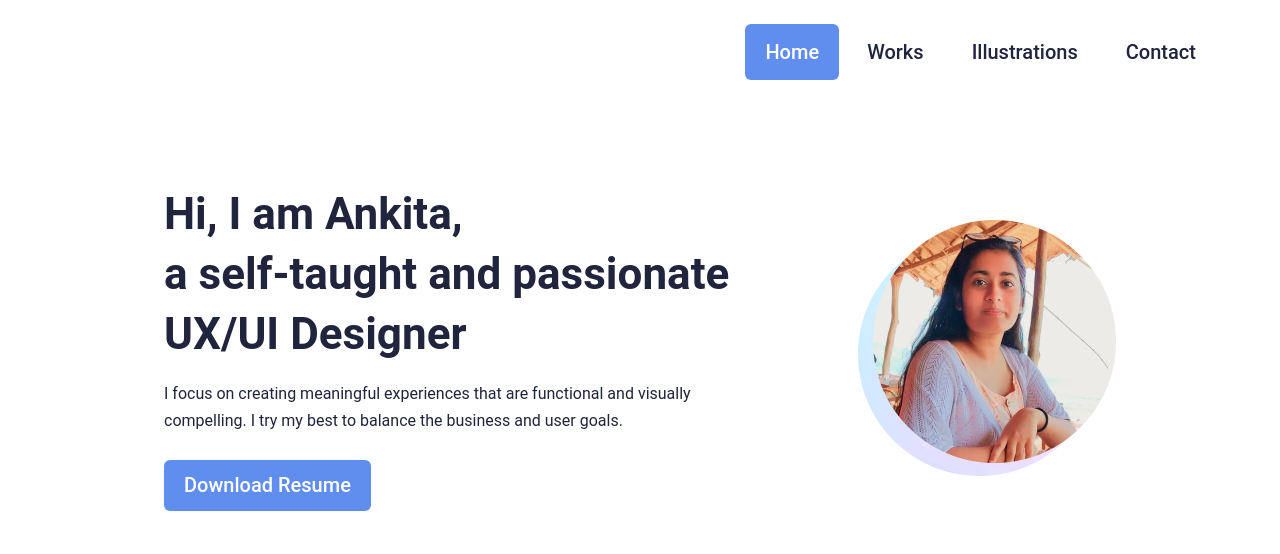
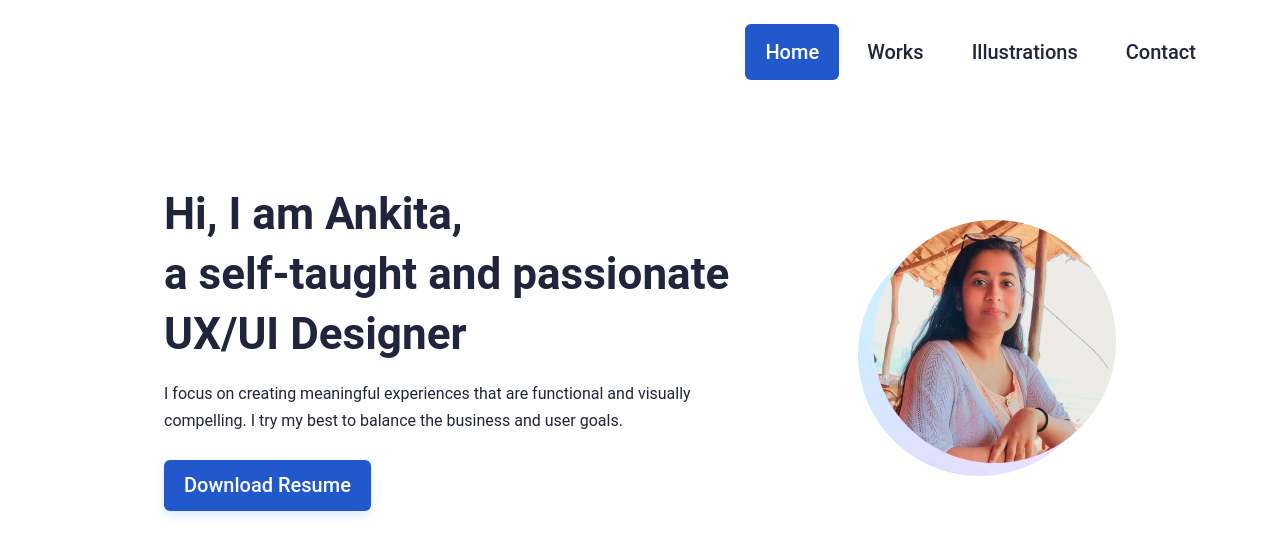
Before and after one commit to ankitsrivas14/ankita-portfolio, a Vue app: page / in a window 1280 px wide. Shown: the top 554 px of the page. Built offline with nearby package versions, Linux system fonts and the light colour scheme.

Commit message:
fixed primary button color

```diff
--- a/src/components/NavigationBar.vue
+++ b/src/components/NavigationBar.vue
@@ -31,10 +31,10 @@ export default {
         border-radius: 6px;
         cursor: pointer;
         &:hover{
-            background-color: #D0DEFB;
+            background-color: #E9F0FF;
         }
         &.router-link-exact-active{
-            background-color: #608EEF;
+            background-color: #2158CB;
             color: #fff;
         }
     }
--- a/src/components/PrimaryButton.vue
+++ b/src/components/PrimaryButton.vue
@@ -17,7 +17,16 @@ export default {
     font-size: 20px;
     line-height: 23px;
     color: #FFFFFF;
-    background: #608EEF;
+    background: #2158CB;
     border-radius: 6px;
+    cursor: pointer;
+    box-shadow: 0px 4px 10px rgba(96, 142, 239, 0.2);
+    &:active{
+        transform: scale(0.98);
+        background-color: #1145B5;
+    }
+    &:hover{
+        background-color: #1145B5;
+    }
 }
 </style>
```
